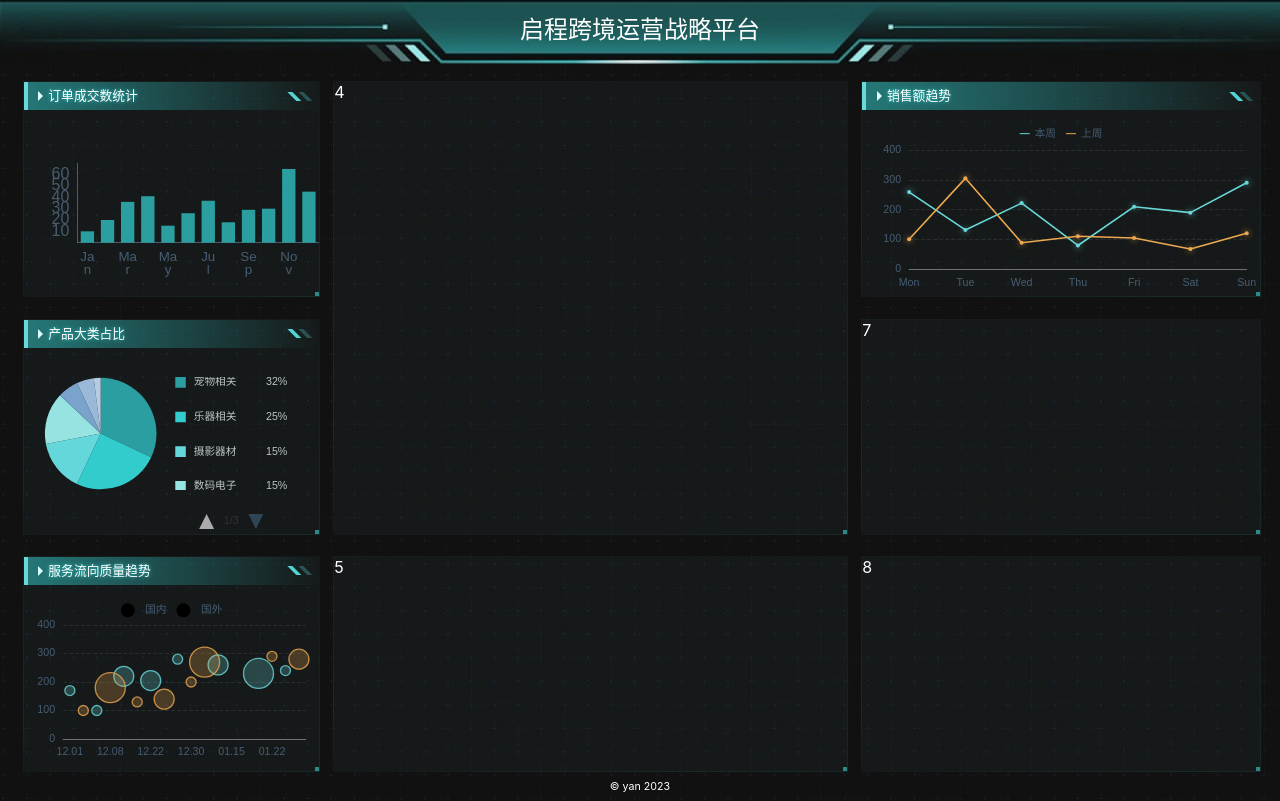
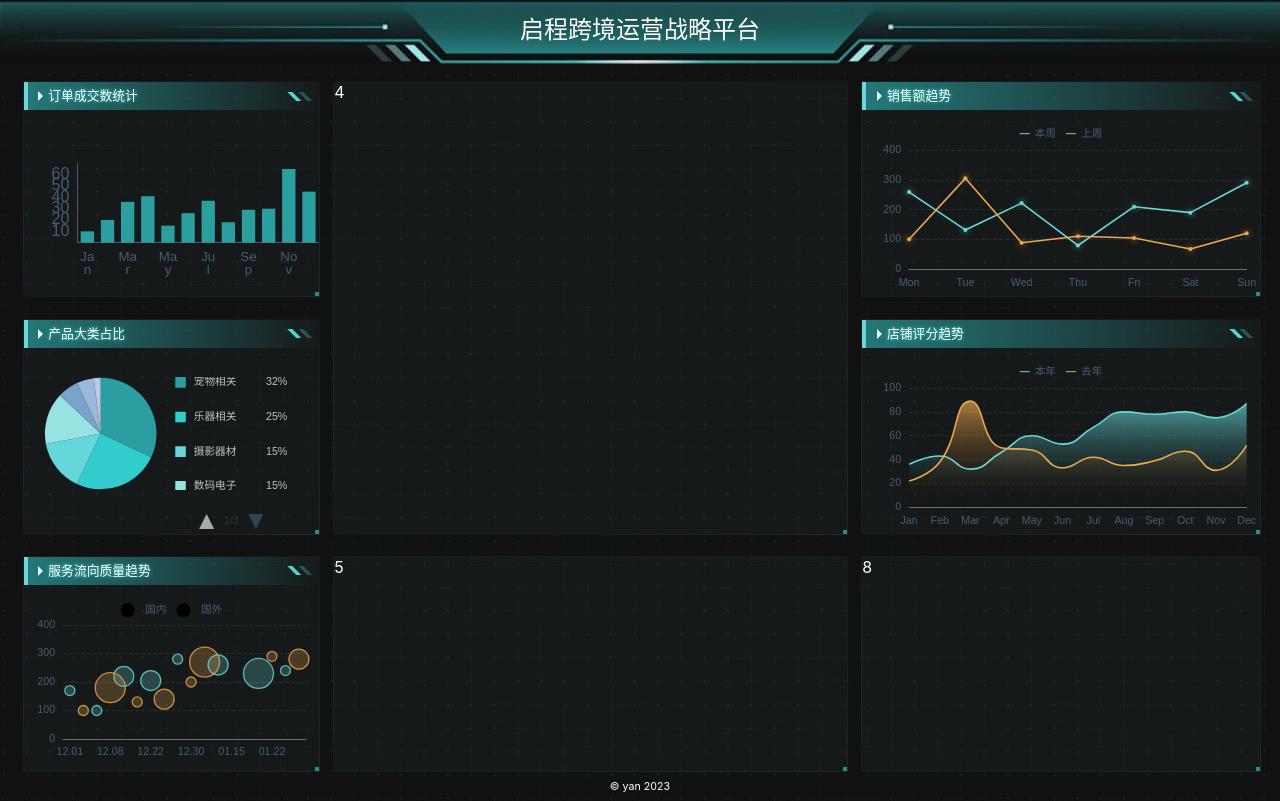
Before and after one commit to ReeseKenn/big-screen-react, a React (Vite) app: page /#/ in a window 1280 px wide. Built offline with nearby package versions, Linux system fonts and the light colour scheme.

Commit message:
added chart7

```diff
--- /dev/null
+++ b/src/components/chart-7.tsx
@@ -0,0 +1,110 @@
+import React, {useEffect, useRef} from 'react';
+import {Title} from "./title";
+import * as echarts from "echarts";
+import {createEchartsOptions} from "../shared/create-echarts-options";
+import {px} from "../shared/px";
+
+export const Chart7 = () => {
+    const divRef = useRef(null);
+
+    useEffect(() => {
+        var myChart1 = echarts.init(divRef.current);
+        myChart1.setOption(createEchartsOptions({
+            legend: {
+                top: px(10),
+                itemWidth: 10,
+                itemHeight: 1,
+                itemGap: 10,
+                data: [
+                    {name: '本年', icon: 'rect'},
+                    {name: '去年', icon: 'rect'}
+                ],
+                textStyle: {
+                    color: '#475d72'
+                },
+            },
+            grid: {
+                left: px(16),
+                right: px(10),
+                bottom: px(6),
+                top: px(30),
+                containLabel: true
+            },
+            xAxis: {
+                axisTick: {show: false},
+                type: 'category',
+                boundaryGap: false,
+                data: ['Jan', 'Feb', 'Mar', 'Apr', 'May', 'Jun', 'Jul', 'Aug', 'Sep', 'Oct', 'Nov', 'Dec']
+            },
+            yAxis: {
+                max: 100,
+                min: 0,
+                splitLine: {
+                    show: true,
+                    lineStyle: {
+                        type: 'dashed',
+                        color: ['#292e2c']
+                    }
+                },
+                scale: true
+            },
+            series: [
+                {
+                    name: '本年',
+                    type: 'line',
+                    symbol: 'none',
+                    smooth: true,
+                    data: [36, 43, 32, 46, 60, 53, 67, 80, 78, 80, 75, 87],
+                    itemStyle: {
+                        color: '#69d8d9',
+                        shadowColor: '#69d8d9',
+                        shadowBlur: px(5)
+                    },
+                    lineStyle: {
+                        width: px(1.2)
+                    },
+                    areaStyle: {
+                        color: new echarts.graphic.LinearGradient(0, 0, 0, 1, [{
+                            offset: 0,
+                            color: '#69d8d9'
+                        }, {
+                            offset: 1,
+                            color: 'transparent'
+                        }]),
+                    }
+                },
+                {
+                    name: '去年',
+                    type: 'line',
+                    symbol: 'none',
+                    smooth: true,
+                    data: [22, 38, 89, 50, 48, 33, 42, 35, 39, 47, 31, 52],
+                    itemStyle: {
+                        color: '#eca850',
+                        shadowColor: '#eca850',
+                        shadowBlur: px(5)
+                    },
+                    lineStyle: {
+                        width: px(1.2)
+                    },
+                    areaStyle: {
+                        color: new echarts.graphic.LinearGradient(0, 0, 0, 1, [{
+                            offset: 0,
+                            color: '#eca850'
+                        }, {
+                            offset: 1,
+                            color: 'transparent'
+                        }]),
+                    }
+                }
+            ]
+        }))
+    }, []);
+
+    return (
+        <section className="bordered section7">
+            <Title title="店铺评分趋势"/>
+            <div ref={divRef} className="chart">123</div>
+        </section>
+    );
+};
--- a/src/pages/home.tsx
+++ b/src/pages/home.tsx
@@ -6,6 +6,7 @@ import {Chart1} from "../components/chart-1";
 import {Chart2} from "../components/chart-2";
 import {Chart3} from "../components/chart-3";
 import {Chart6} from "../components/chart-6";
+import {Chart7} from "../components/chart-7";
 
 
 export const Home = () => {
@@ -23,7 +24,7 @@ export const Home = () => {
                 <section className="bordered section4">4</section>
                 <section className="bordered section5">5</section>
                 <Chart6/>
-                <section className="bordered section7">7</section>
+                <Chart7/>
                 <section className="bordered section8">8</section>
             </main>
             <footer> &copy; yan {year}</footer>
```
